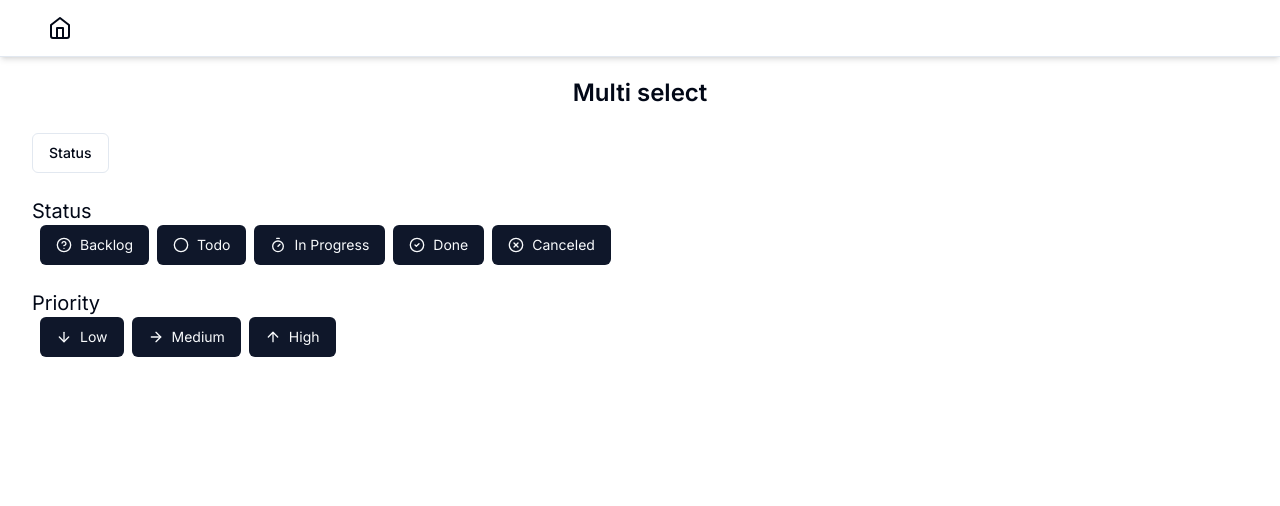
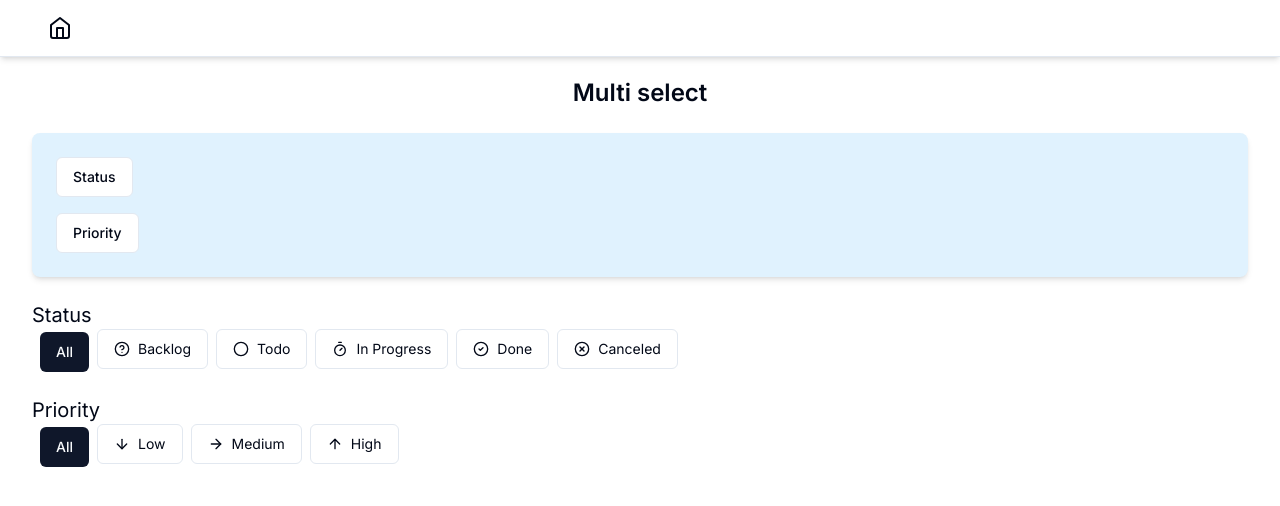
Before and after one commit to fairulazmin/myapp, a Next.js app: page /multi-select in a window 1280 px wide. Shown: the top 506 px of the page. Built offline with nearby package versions, Linux system fonts and the light colour scheme.

Commit message:
finished multi select

```diff
--- a/app/multi-select/multi-select.tsx
+++ b/app/multi-select/multi-select.tsx
@@ -55,7 +55,7 @@ export const MultiSelect = ({ title, options }: MultiSelectProps) => {
                   onClick={() => {
                     selectedValues.includes(value)
                       ? setSelectedValues((prev) =>
-                          prev.filter((val) => val === value),
+                          prev.filter((val) => val !== value),
                         )
                       : setSelectedValues((prev) => [...prev, value]);
                   }}
--- a/app/multi-select/page.tsx
+++ b/app/multi-select/page.tsx
@@ -63,8 +63,10 @@ const MultiSelectPage = async () => {
   return (
     <div className="container space-y-6">
       <h2 className="text-2xl font-semibold text-center">Multi select</h2>
-      <MultiSelect title="Status" options={statuses} />
-      {/* <MultiSelect title="Priority" options={priorities} /> */}
+      <div className="p-6 rounded-lg bg-sky-100 shadow-md space-y-4">
+        <MultiSelect title="Status" options={statuses} />
+        <MultiSelect title="Priority" options={priorities} />
+      </div>
       <Select title="Status" options={statuses} />
       <Select title="Priority" options={priorities} />
     </div>
--- a/app/multi-select/select.tsx
+++ b/app/multi-select/select.tsx
@@ -1,3 +1,4 @@
+import { useState } from "react";
 import { LucideIcon } from "lucide-react";
 import { Button } from "@/components/ui/button";
 
@@ -10,13 +11,32 @@ interface SelectProps {
   }[];
 }
 export const Select = ({ title, options }: SelectProps) => {
+  const [selectedValues, setSelectedValues] = useState<string[]>([]);
+
   return (
     <div className="space-x-2">
       <h3 className="text-xl">{title}</h3>
+      <Button
+        variant={selectedValues.length === 0 ? "default" : "outline"}
+        onClick={() => setSelectedValues([])}
+      >
+        All
+      </Button>
       {options.map((option) => {
-        const { icon: Icon } = option;
+        const { icon: Icon, label, value } = option;
         return (
-          <Button className="text-sm font-normal" key={option.label}>
+          <Button
+            className="text-sm font-normal"
+            key={label}
+            variant={selectedValues.includes(value) ? "default" : "outline"}
+            onClick={() => {
+              selectedValues.includes(value)
+                ? setSelectedValues(
+                    selectedValues.filter((val) => val !== value),
+                  )
+                : setSelectedValues([...selectedValues, value]);
+            }}
+          >
             <Icon className="w-4 h-4 mr-2" />
             {option.label}
           </Button>
```
